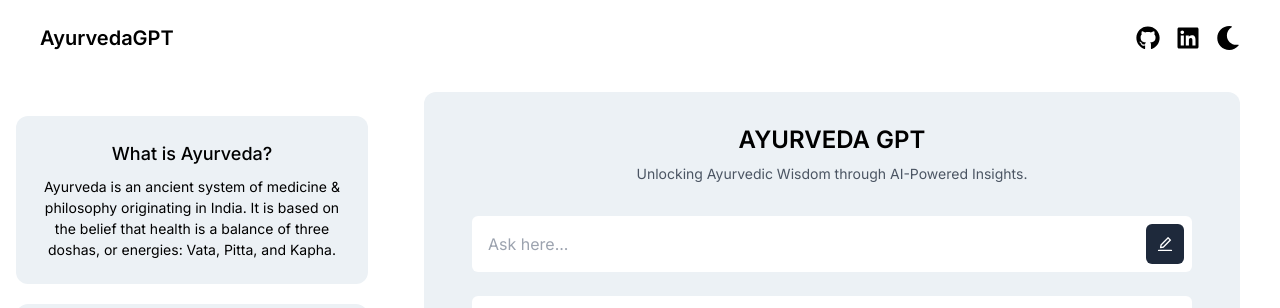
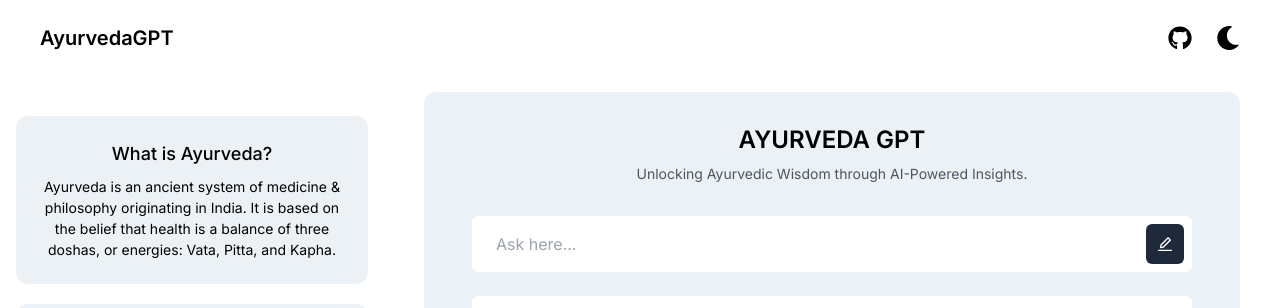
Before and after one commit to Aaryan6/AyurvedaGPT, a React (Vite) app: page / in a window 1280 px wide. Shown: the top 308 px of the page. Built offline with nearby package versions, Linux system fonts and the light colour scheme.

Commit message:
update github link, remove space from start

```diff
--- a/src/components/ContentSection/DisplayContent.tsx
+++ b/src/components/ContentSection/DisplayContent.tsx
@@ -10,9 +10,9 @@
     <div className="w-full mt-6">
       {answer ? (
         <p
-          className={`bg-white dark:bg-[#10121c] dark:text-slate-300 rounded-md px-6 py-4 w-full leading-relaxed`}
+          className={`bg-white dark:bg-[#10121c] dark:text-slate-300 whitespace-break-spaces rounded-md px-6 py-6 w-full leading-relaxed`}
         >
-          {answer}
+          {answer.trimStart()}
         </p>
       ) : (
         <p className="bg-white dark:bg-[#10121c] dark:text-slate-300 rounded-md px-6 py-4 w-full leading-relaxed">
--- a/src/components/ContentSection/SearchBox.tsx
+++ b/src/components/ContentSection/SearchBox.tsx
@@ -12,12 +12,11 @@
     if (!searchTerm) return;
 
     setLoading(true);
-    const res = await axios.post(
-      "https://coral-app-gs2vm.ondigitalocean.app/ask",
-      {
+    setAnswer("");
+    setRemoveIcon(false);
+    const res = await axios.post("http://localhost:5000/ask", {
       question: searchTerm,
-      }
-    );
+    });
     setAnswer(res.data.response);
     setLoading(false);
     setRemoveIcon(true);
@@ -26,12 +25,13 @@
   const ClearInput = () => {
     setSearchTerm("");
     setRemoveIcon(false);
-}
+    setAnswer("");
+  };
 
   return (
     <form
       onSubmit={handleSubmit}
-      className="bg-[#fff] dark:bg-[#10121c] flex rounded-md px-4 pr-2 py-2 mt-8"
+      className="bg-[#fff] dark:bg-[#10121c] flex rounded-md pl-6 pr-2 py-2 mt-8"
     >
       <input
         placeholder="Ask here..."
@@ -39,31 +39,25 @@
         value={searchTerm}
         onChange={(e) => setSearchTerm(e.target.value)}
       />
-{!removeIcon ?
-(
+      {!removeIcon ? (
         <button
           type="submit"
           onClick={handleSubmit}
           className="grid place-items-center bg-slate-800 text-white w-10 h-10 rounded-md"
         >
-
           <AiOutlineEdit
             className={loading ? "animate-pulse text-lg" : "text-lg"}
           />
         </button>
-)
-:
-(
+      ) : (
         <button
           type="button"
           onClick={ClearInput}
           className="grid place-items-center bg-slate-800 text-white w-10 h-10 rounded-md"
         >
-<RxCross2 className="text-lg"
-        />
+          <RxCross2 className="text-lg" />
         </button>
-)
-}
+      )}
     </form>
   );
 };
--- a/src/components/Navbar.tsx
+++ b/src/components/Navbar.tsx
@@ -31,23 +31,15 @@
       </div>
       <div className="flex items-center">
         <a
-          href="https://github.com/your-github-url"
+          href="https://github.com/Aaryan6/AyurvedaGPT-react"
           target="_blank"
           rel="noopener noreferrer"
-          className="text-white hover:text-slate-200 mr-4"
+          className="text-white hover:text-slate-200 mr-6"
         >
           <FaGithub className="text-xl sm:text-2xl text-black dark:text-[#dfdfdf]" />
         </a>
-        <a
-          href="https://linkedin.com/your-linkedin-url"
-          target="_blank"
-          rel="noopener noreferrer"
+        <button
           className="text-white hover:text-gray-300"
-        >
-          <FaLinkedin className="text-xl sm:text-2xl text-black dark:text-[#dfdfdf]" />
-        </a>
-        <button
-          className="ml-4 text-white hover:text-gray-300"
           onClick={toggleDarkMode}
         >
           {isDarkMode ? (
```
Lines whose indentation alone changed are shown as unchanged.
